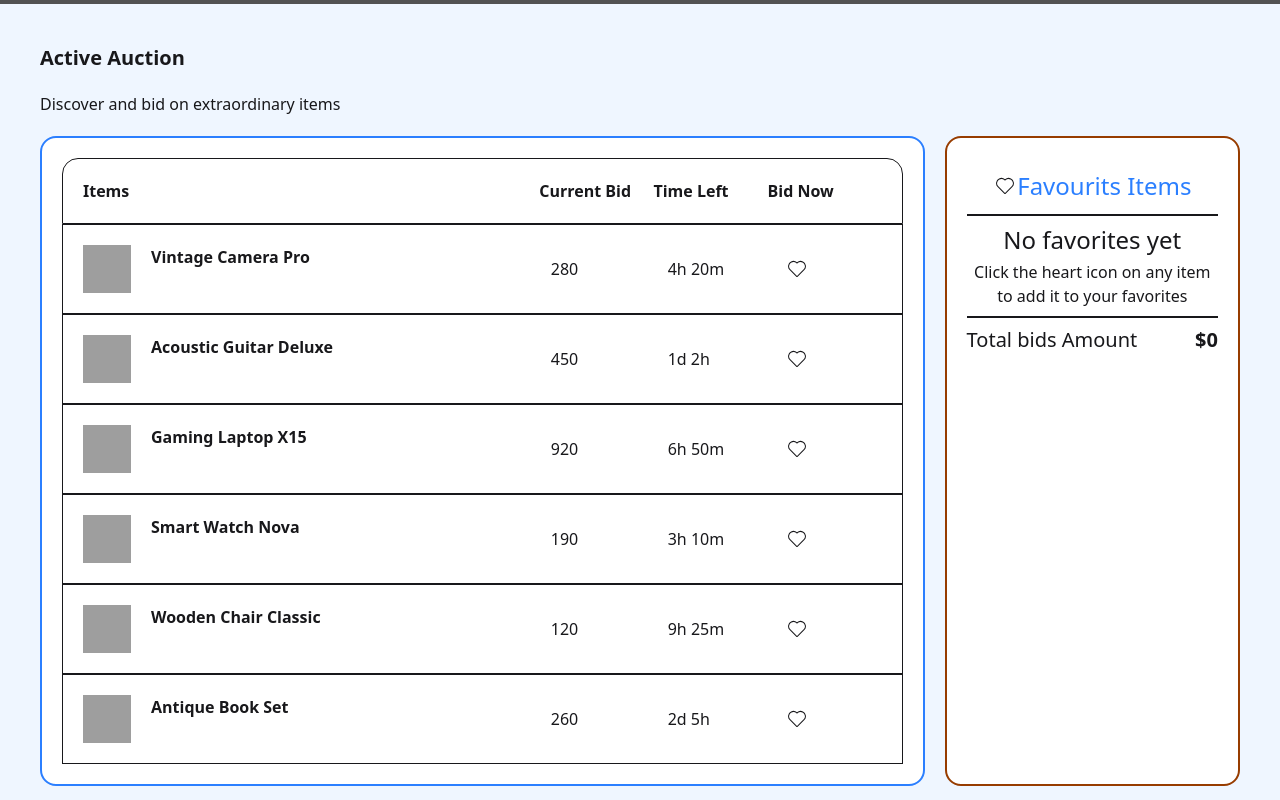
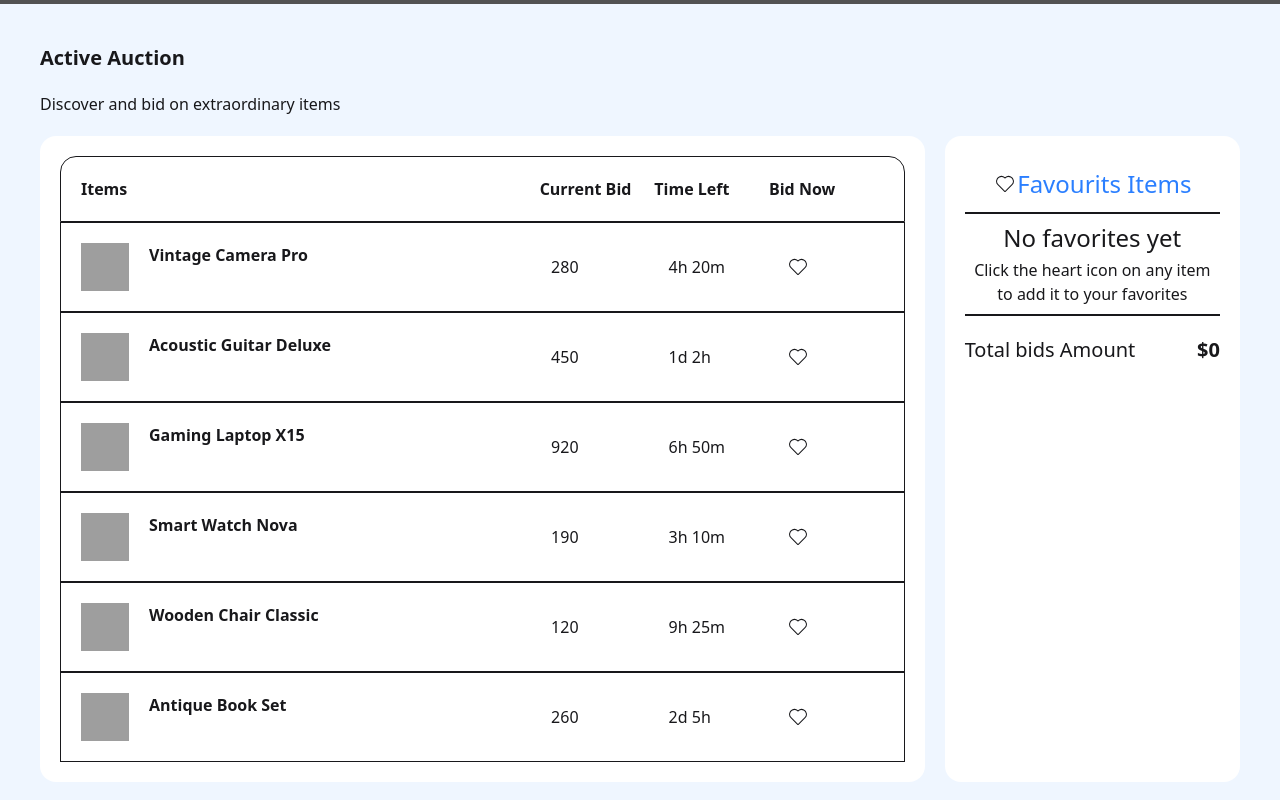
Before and after one commit to DipuBaroi/auction-gallery-a007, a React (Vite) app: page / in a window 1280 px wide. Shown: the part 860-1660 px from the top of the page. Built offline with nearby package versions, Linux system fonts and the light colour scheme; grey boxes are pictures that could not be loaded.

Commit message:
remove extra border

```diff
--- a/src/App.jsx
+++ b/src/App.jsx
@@ -78,7 +78,7 @@ function App() {
         <section className='flex gap-5'>
 
           {/* left container */}
-          <div className='border-2 border-blue-500 w-3/4 bg-white p-5 rounded-2xl'>
+          <div className=' w-3/4 bg-white p-5 rounded-2xl'>
 
 
             <div className='grid grid-cols-7 border-1 p-5 rounded-t-2xl  font-bold'>
@@ -95,7 +95,7 @@ function App() {
 
 
           {/* Right container */}
-          <div className='border-2 border-amber-800 w-1/4  bg-white p-5 rounded-2xl'>
+          <div className=' w-1/4  bg-white p-5 rounded-2xl'>
 
 
             <div className='flex justify-center items-center py-3 border-b-2'>
@@ -114,7 +114,7 @@ function App() {
             }
 
 
-            <div className='flex justify-between py-2  border-t-2'>
+            <div className='flex justify-between py-5  border-t-2'>
               <h3 className='text-xl'>Total bids Amount</h3>
               <h3 className='font-semibold text-xl'>${amount}</h3>
             </div>
```
